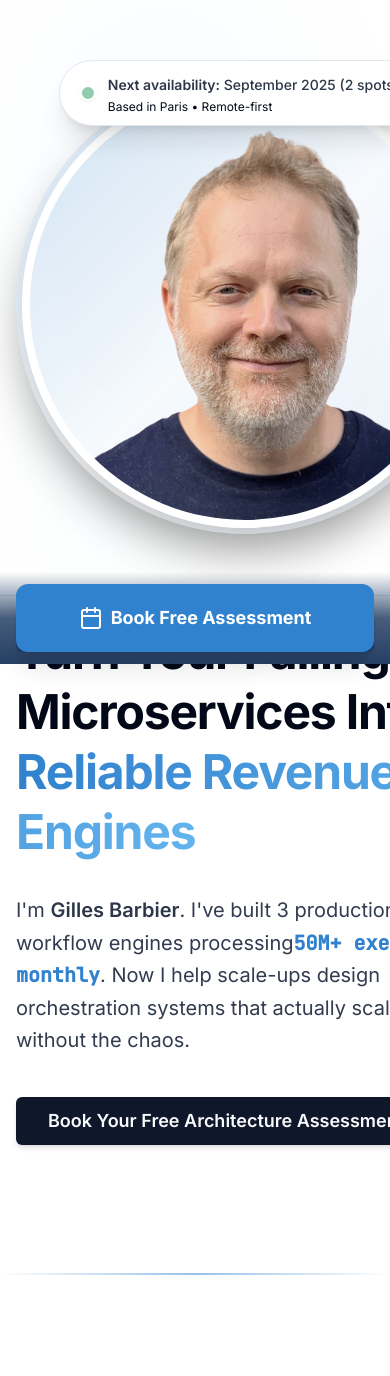
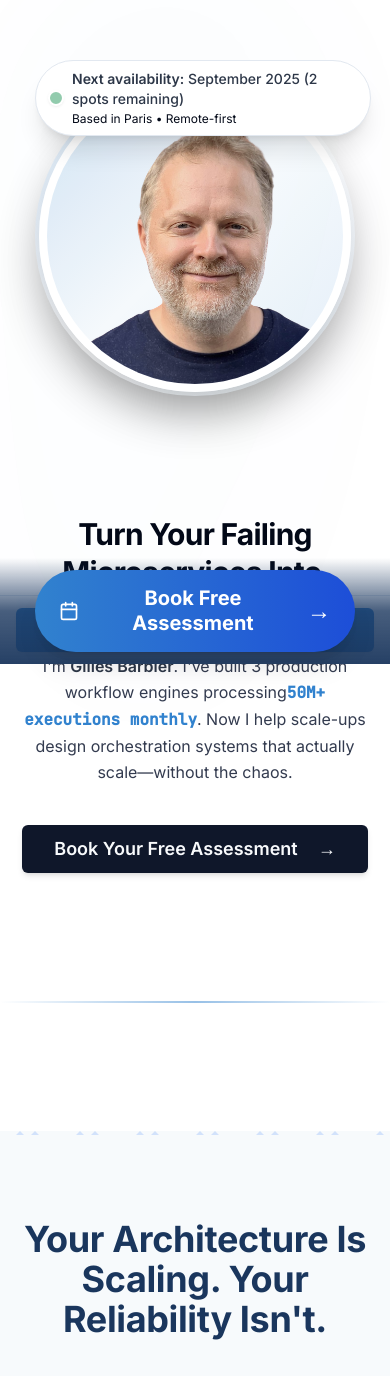
Before and after one commit to infiniticio/gillesbarbier.dev, a React (Vite) app: page / in a window 390 px wide. Shown: the part 180-1556 px from the top of the page. Built offline with nearby package versions, Linux system fonts and the light colour scheme.

Commit message:
responsize

```diff
--- a/src/components/CTASection.tsx
+++ b/src/components/CTASection.tsx
@@ -55,11 +55,12 @@ const CTASection = () => {
               href="https://calendar.app.google/FGD1SzqN2Tp1SUdu6"
               target="_blank"
               rel="noopener noreferrer"
-              className="inline-flex bg-blue-700 hover:bg-blue-800 text-white px-12 py-7 text-2xl font-extrabold rounded-full shadow-xl hover:shadow-2xl transition-all duration-300 hover:scale-105 items-center gap-3 group"
+              className="block mx-auto bg-gradient-to-r from-electric-blue to-blue-700 hover:from-blue-600 hover:to-blue-800 text-white px-6 py-5 text-2xl font-extrabold rounded-full shadow-xl focus-visible:ring-4 focus-visible:ring-blue-300 transition-all duration-300 text-center flex items-center justify-center gap-3 leading-tight"
             >
-              <Calendar className="w-7 h-7 mr-2" />
-              Book Your Free Assessment
-              <span className="ml-2 group-hover:translate-x-1 transition-transform duration-200 text-3xl">→</span>
+              <Calendar className="w-6 h-6 mr-2 flex-shrink-0" />
+              <span className="flex-1 block sm:hidden">Book Free Assessment</span>
+                <span className="flex-1 hidden sm:block">Book Your Free Architecture Assessment</span>
+              <span className="ml-2 text-3xl">→</span>
             </a>
             <p className="flex items-center text-blue-900 text-xs sm:text-sm mt-3 max-w-xl mx-auto font-medium opacity-80 gap-2 text-center">
               <Info className="w-4 h-4 flex-shrink-0 text-blue-400" />
@@ -74,10 +75,11 @@ const CTASection = () => {
           href="https://calendar.app.google/FGD1SzqN2Tp1SUdu6"
           target="_blank"
           rel="noopener noreferrer"
-          className="w-full max-w-md bg-electric-blue hover:bg-blue-600 text-white px-8 py-5 text-lg font-bold rounded-xl shadow-xl flex items-center justify-center gap-2 transition-all duration-300"
+          className="block max-w-xs mx-auto bg-gradient-to-r from-electric-blue to-blue-700 hover:from-blue-600 hover:to-blue-800 text-white px-6 py-4 text-xl font-extrabold rounded-full shadow-xl focus-visible:ring-4 focus-visible:ring-blue-300 transition-all duration-300 text-center flex items-center justify-center gap-2 leading-tight"
         >
-          <Calendar className="w-6 h-6" />
-          Book Free Assessment
+          <Calendar className="w-5 h-5 mr-2 flex-shrink-0" />
+          <span className="flex-1">Book Free Assessment</span>
+          <span className="ml-2 text-2xl">→</span>
         </a>
       </div>
     </section>
--- a/src/components/HeroSectionNew.tsx
+++ b/src/components/HeroSectionNew.tsx
@@ -18,12 +18,12 @@ const HeroSection = () => {
       </div>
 
       <div className="relative container mx-auto px-4 sm:px-6 lg:px-8 py-16 md:py-24 lg:py-32">
-        <div className="grid lg:grid-cols-2 gap-12 lg:gap-20 items-center">
+        <div className="grid grid-cols-1 lg:grid-cols-2 gap-10 sm:gap-12 lg:gap-20 items-center">
           {/* Photo - Left Column */}
           <div className="lg:order-1">
-            <div className="relative max-w-xl mx-auto lg:mx-0">
+            <div className="relative max-w-xs sm:max-w-sm md:max-w-md lg:max-w-xl mx-auto lg:mx-0 mb-10 lg:mb-0">
               {/* Circular container with gradient border */}
-              <div className="relative rounded-full p-1.5 bg-gradient-to-br from-electric-blue/20 via-transparent to-electric-blue/10 shadow-2xl">
+              <div className="relative rounded-full p-1 bg-gradient-to-br from-electric-blue/20 via-transparent to-electric-blue/10 shadow-2xl">
                 <div
                   className="relative overflow-hidden rounded-full border-8 border-white shadow-2xl aspect-square"
                   style={{
@@ -39,7 +39,7 @@ const HeroSection = () => {
                   />
                 </div>
                 {/* Availability badge - always visible */}
-                <div className="absolute -top-4 -right-4 bg-white px-5 py-2.5 rounded-full shadow-xl border border-warm-gray-100 flex items-center gap-3 z-10">
+                <div className="absolute -top-4 -right-4 bg-white px-3 sm:px-5 py-2 rounded-full shadow-xl border border-warm-gray-100 flex items-center gap-2 sm:gap-3 z-10 text-xs sm:text-sm">
                   <div className="w-4 h-4 bg-success-green rounded-full border-2 border-white shadow animate-pulse flex-shrink-0"></div>
                   <div>
                     <span className="text-sm font-medium text-charcoal">
@@ -53,25 +53,25 @@ const HeroSection = () => {
           </div>
 
           {/* Content - Right Column */}
-          <div className="lg:order-2 space-y-8 animate-fade-in">
+          <div className="lg:order-2 space-y-6 sm:space-y-8 animate-fade-in text-center lg:text-left">
 
 
             {/* Main Headline */}
-            <h1 className="text-5xl sm:text-6xl lg:text-7xl font-bold tracking-tight leading-tight">
+            <h1 className="text-3xl sm:text-5xl lg:text-7xl font-bold tracking-tight leading-tight">
               Turn Your Failing Microservices Into&nbsp;
               <br className="block sm:hidden" />
               <span className="text-gradient">Reliable Revenue Engines</span>
             </h1>
 
             {/* Subheadline */}
-            <p className="text-xl text-[#333b4f] leading-relaxed max-w-2xl mb-6">
+            <p className="text-base sm:text-xl text-[#333b4f] leading-relaxed max-w-2xl mb-6 mx-auto lg:mx-0">
               I'm <strong className="text-charcoal font-semibold">Gilles Barbier</strong>. I've built 3 production workflow engines processing
               <span className="font-mono font-semibold text-electric-blue">50M+ executions monthly</span>.
               Now I help scale-ups design orchestration systems that actually scale—without the chaos.
             </p>
 
             {/* CTA Buttons */}
-            <div className="flex flex-col sm:flex-row gap-4 pt-2">
+            <div className="flex flex-col sm:flex-row gap-4 pt-4 items-center justify-center lg:justify-start">
               <Button
                 asChild
                 size="lg"
@@ -83,7 +83,8 @@ const HeroSection = () => {
                   rel="noopener noreferrer"
                   className="flex items-center"
                 >
-                  <span className="mr-3">Book Your Free Architecture Assessment</span>
+                  <span className="mr-3 block sm:hidden">Book Your Free Assessment</span>
+                  <span className="mr-3 hidden sm:block">Book Your Free Architecture Assessment</span>
                   <span className="group-hover:translate-x-1 transition-transform duration-200">→</span>
                 </a>
               </Button>
```
